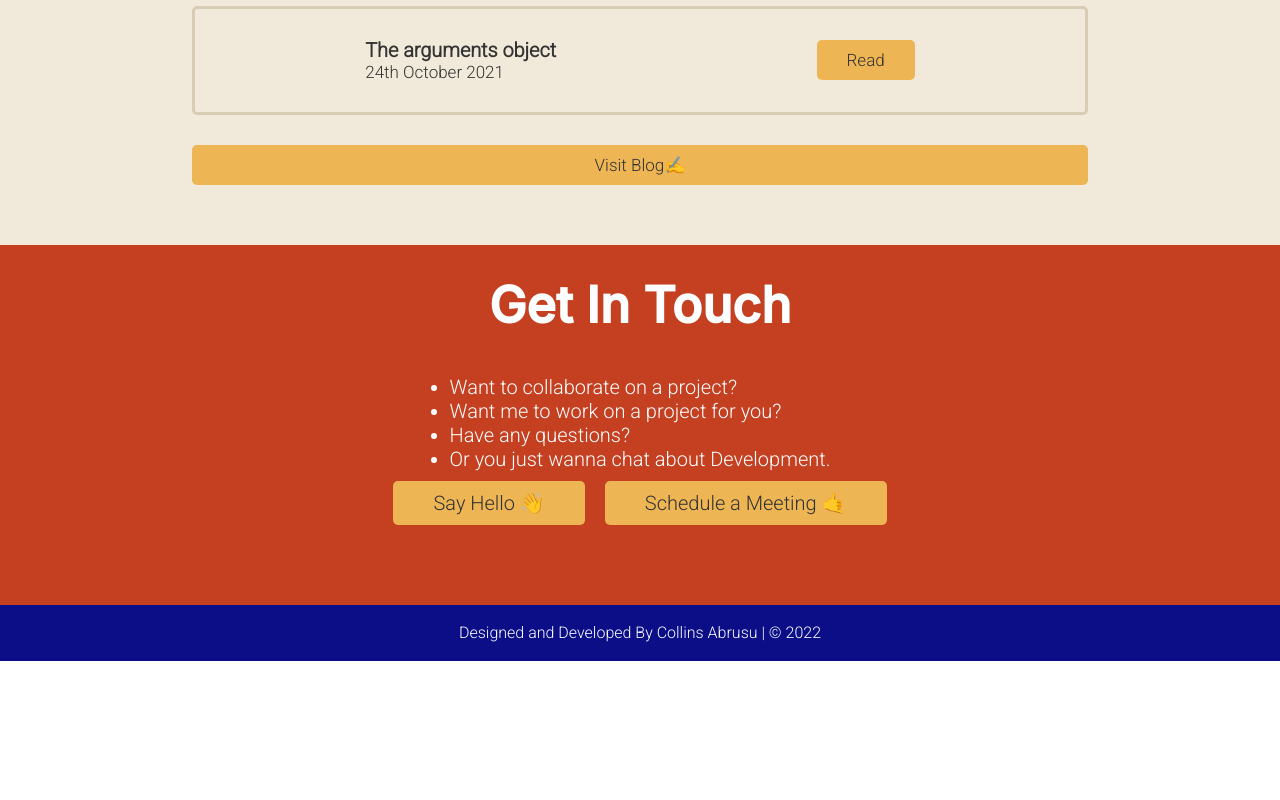
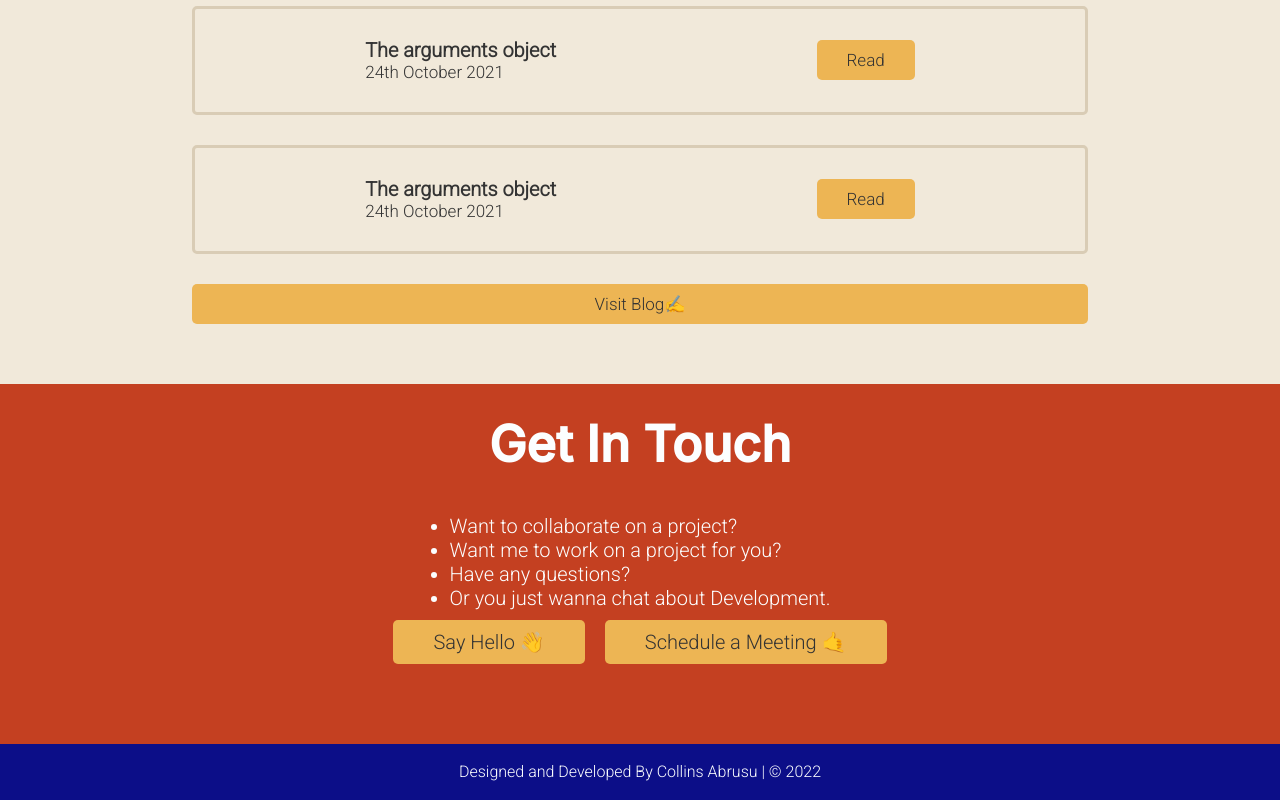
Before and after one commit to abrusu-collins/Portfolio, a React (Create React App) app: page / in a window 1280 px wide. Shown: the part 3747-4547 px from the top of the page. Before the commit the page ends 4408 px from the top, so only its background shows below. Built offline with nearby package versions, Linux system fonts and the light colour scheme.

Commit message:
More Blog

```diff
--- a/src/components/Blog.jsx
+++ b/src/components/Blog.jsx
@@ -27,6 +27,15 @@ function Blog() {
         <div className="read"><a href="https://clistesblog.netlify.app/categories/javascript%20posts/the%20arguments%20object/">Read</a></div>
 
           </div>
+
+          <div className="posts">
+        <div className="posthead">
+           <h3>The arguments object</h3>
+           <p> 24th October 2021</p>
+        </div>
+        <div className="read"><a href="https://clistesblog.netlify.app/categories/javascript%20posts/the%20arguments%20object/">Read</a></div>
+
+          </div>
           </div>
 
           <a href="https://clistesblog.netlify.app/" className="visit">Visit Blog✍️</a>
```
